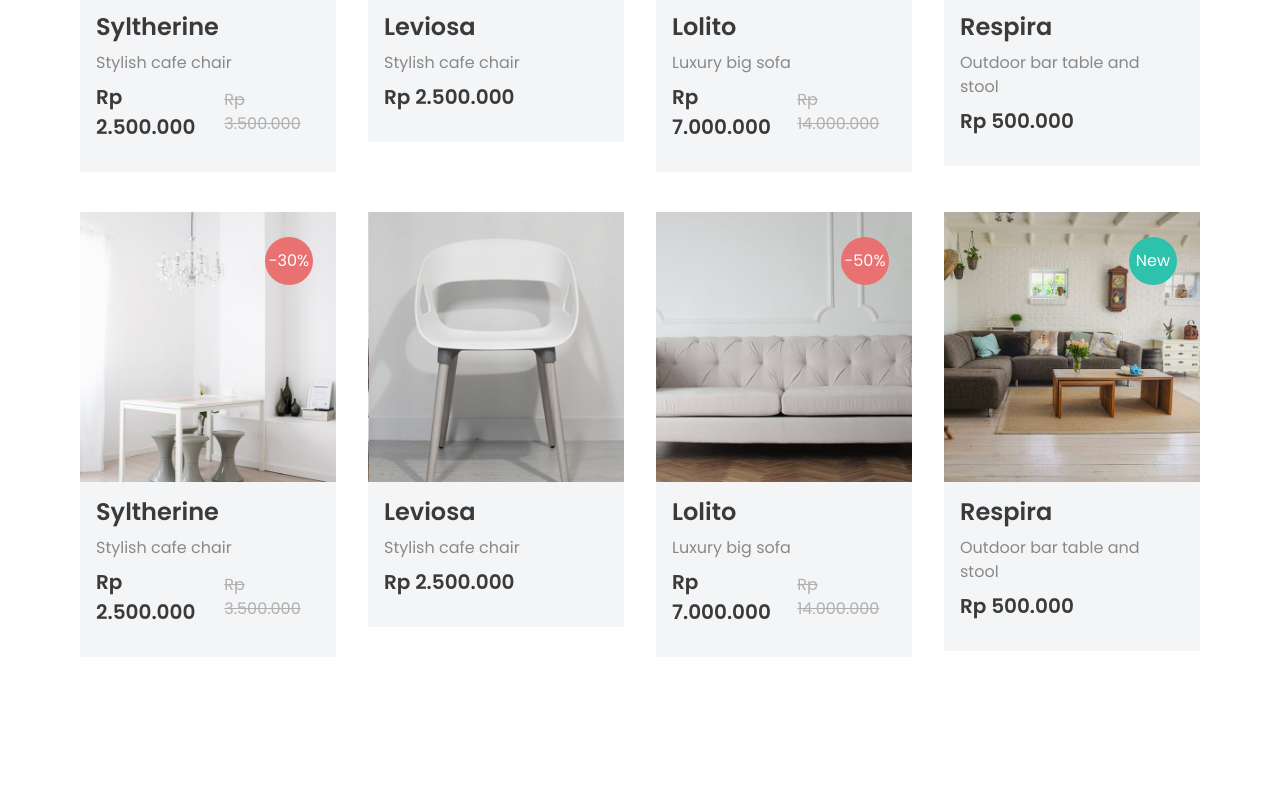
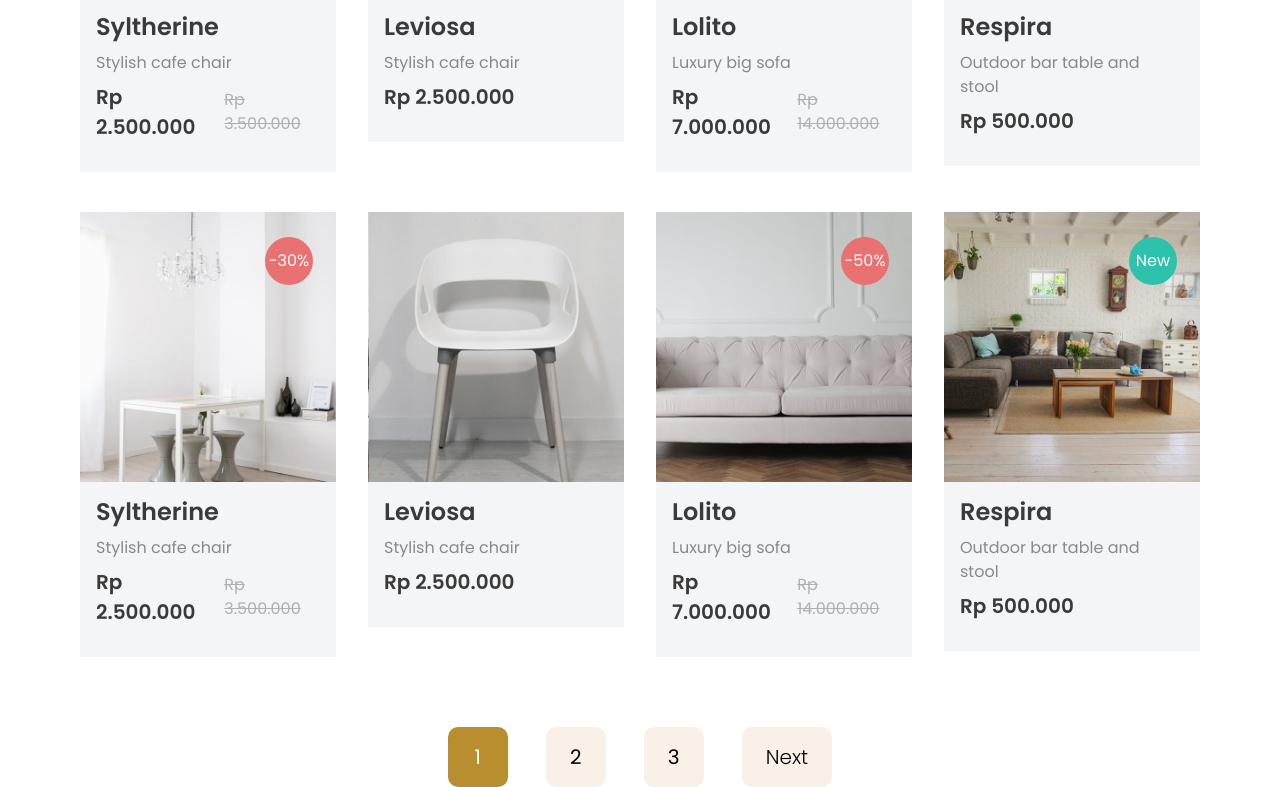
Before and after one commit to IvanRStefanov/e-commerce-site, a website: page shop.html in a window 1280 px wide. Shown: the part 1821-2608 px from the top of the page. Before the commit the page ends 2548 px from the top, so only its background shows below. Drawn offline with Linux system fonts and the light colour scheme.

Commit message:
Add paging

```diff
--- a/shop.html
+++ b/shop.html
@@ -1156,6 +1156,20 @@
                         </li>
                     </ul><!-- /.card__widgets -->
                 </div><!-- /.section__items -->
+
+                <div class="section__paging">
+                    <div class="paging">
+                        <div class="paging__prev disabled"><a href="#">Previous</a></div><!-- /.paging__prev -->
+
+                        <ul class="paging__pages">
+                            <li class="paging__current-page"><a href="#">1</a></li>
+                            <li><a href="#">2</a></li>
+                            <li><a href="#">3</a></li>
+                        </ul><!-- /.paging__pages -->
+
+                        <div class="paging__next"><a href="#">Next</a></div><!-- /.paging__next -->
+                    </div><!-- /.paging -->
+                </div><!-- /.section__paging -->
             </div><!-- /.shell -->
         </section><!-- /.section-listing -->
     </main><!-- /.main -->
--- a/style.scss
+++ b/style.scss
@@ -1418,7 +1418,7 @@ h6 {
         padding: 63px 0 70px;
     }
 
-    .section__items > ul {
+    .section__items>ul {
         list-style-type: none;
         display: flex;
         flex-wrap: wrap;
@@ -1433,6 +1433,9 @@ h6 {
         flex-grow: 1;
     }
 
+    .section__paging {
+        text-align: center;
+    }
 }
 
 /* ------------------------------------------------------------ *\
@@ -1517,3 +1520,64 @@ h6 {
         }
     }
 }
+
+/* ------------------------------------------------------------ *\
+    Paging
+\* ------------------------------------------------------------ */
+
+.paging {
+    display: flex;
+    justify-content: center;
+    gap: 38px;
+
+    a {
+        text-decoration: none;
+        color: #000;
+        font-size: 20px;
+        line-height: 1.2;
+        font-size: 20px;
+        line-height: 1.2;
+        font-weight: 400;
+        display: flex;
+        align-items: center;
+        justify-content: center;
+        background-color: #f9f1e7;
+        padding: 15px 24px;
+        border-radius: 10px;
+        transition: background-color 0.3s, color 0.3s;
+
+        &:hover {
+            background-color: #B88E2F;
+            color: #fff;
+        }
+    }
+
+    ul {
+        list-style-type: none;
+        display: flex;
+        gap: 38px;
+    }
+
+    li a {
+        width: 60px;
+        aspect-ratio: 1;
+    }
+
+    li.paging__current-page a {
+        background-color: #B88E2F;
+        color: #fff;
+    }
+
+    .paging__prev a,
+    .paging__next a {
+        min-height: 60px;
+        font-weight: 300;
+    }
+
+    .paging__prev.disabled,
+    .paging__next.disabled {
+        pointer-events: none;
+        display: none;
+    }
+
+}
```
Also changed, not shown: style.css, 1 other file.
